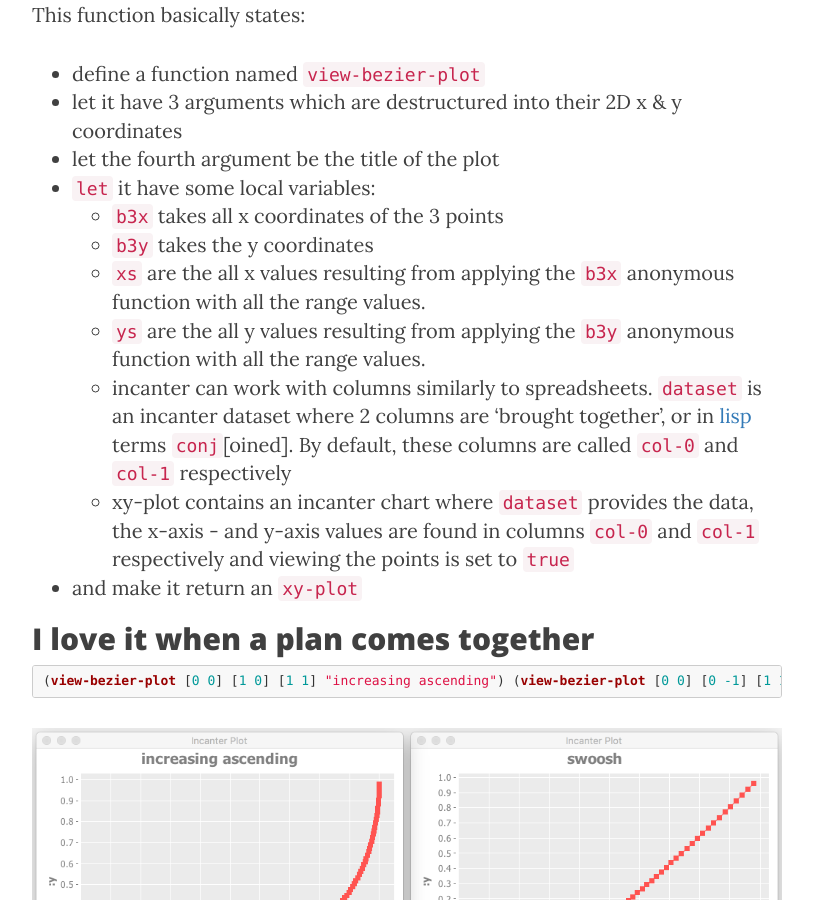
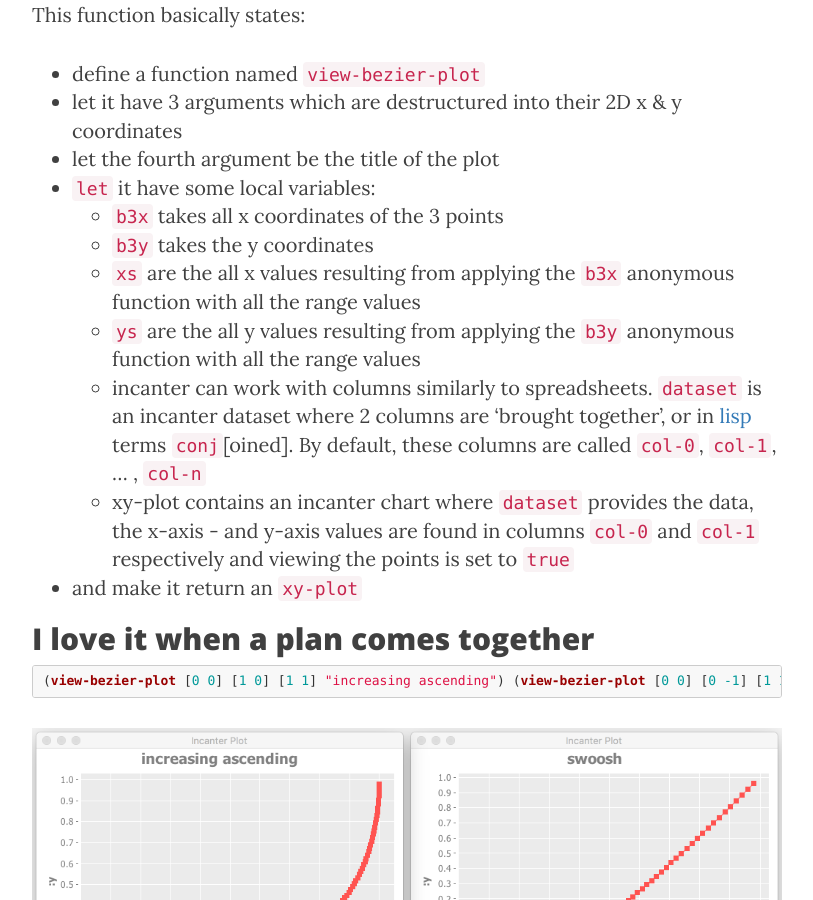
Before and after one commit to 040code/040code, a Jekyll site: the page built from _posts/2017-06-26-bezier-in-clojure.md, in a window 1280 px wide and 900 px high, scrolled down 4565 px. Shown: the whole window, without its empty margins (233-1046 px from the left). Built offline with Jekyll 4.4.1, drawn with Linux system fonts in a browser that asks for light colours; nearby versions of some CDN libraries.

Commit message:
Update 2017-06-26-bezier-in-clojure.md

```diff
--- a/_posts/2017-06-26-bezier-in-clojure.md
+++ b/_posts/2017-06-26-bezier-in-clojure.md
@@ -163,9 +163,9 @@
 - `let` it have some local variables:
 	- `b3x` takes all x coordinates of the 3 points
 	- `b3y` takes the y coordinates
-	- `xs` are the all x values resulting from applying the `b3x` anonymous function with all the range values.
-	- `ys` are the all y values resulting from applying the `b3y` anonymous function with all the range values.
-	- incanter can work with columns similarly to spreadsheets. `dataset` is an incanter dataset where 2 columns are 'brought together', or in [lisp](https://en.wikipedia.org/wiki/Lisp_(programming_language)) terms `conj`[oined]. By default, these columns are called `col-0` and `col-1` respectively
+	- `xs` are the all x values resulting from applying the `b3x` anonymous function with all the range values
+	- `ys` are the all y values resulting from applying the `b3y` anonymous function with all the range values
+	- incanter can work with columns similarly to spreadsheets. `dataset` is an incanter dataset where 2 columns are 'brought together', or in [lisp](https://en.wikipedia.org/wiki/Lisp_(programming_language)) terms `conj`[oined]. By default, these columns are called `col-0`, `col-1`, ... , `col-n`
 	- xy-plot contains an incanter chart where `dataset` provides the data, the x-axis - and y-axis values are found in columns `col-0` and `col-1` respectively and viewing the points is set to `true`
 - and make it return an `xy-plot`
 
```
